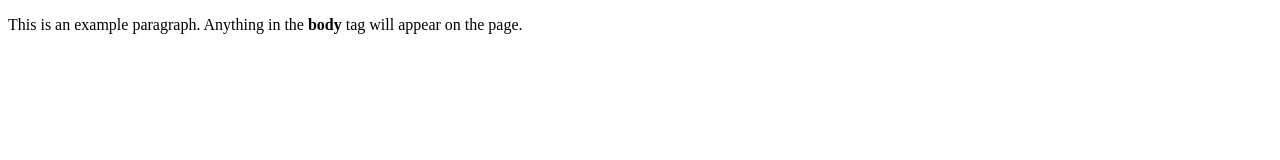
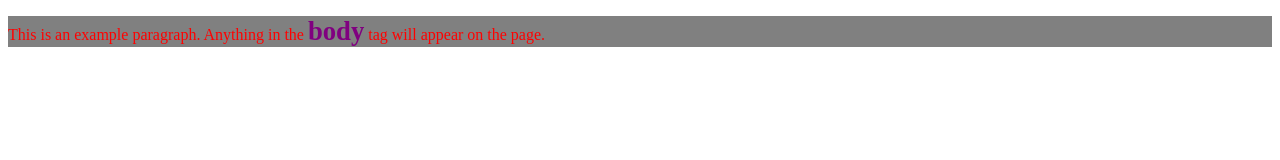
Before and after one commit to SaraCasas/Exercise_Unit5_website, a plain HTML site: page index.html in a window 1280 px wide. Drawn offline with Linux system fonts and the light colour scheme.

Commit message:
Initial web page and styling

```diff
--- a/index.html
+++ b/index.html
@@ -2,6 +2,7 @@
 <html lang="en">
 	<head>
 		<title>This is the title of the webpage!</title>
+		<link type="text/css" rel="stylesheet" href="styles.css">
 	</head>
 	<body>
 		<p>
--- /dev/null
+++ b/styles.css
@@ -0,0 +1,9 @@
+p {
+	color: red;
+	background-color: gray;
+}
+
+strong {
+	color: purple;
+	font-size: 20pt;
+}
```
